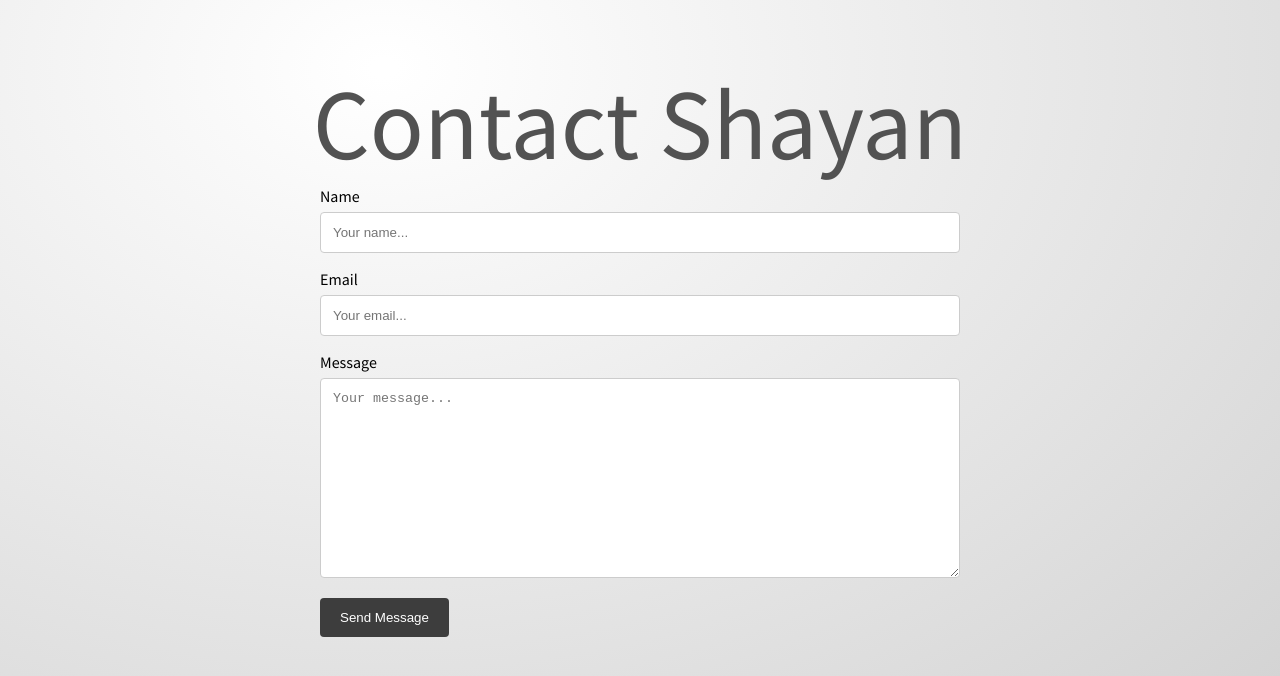
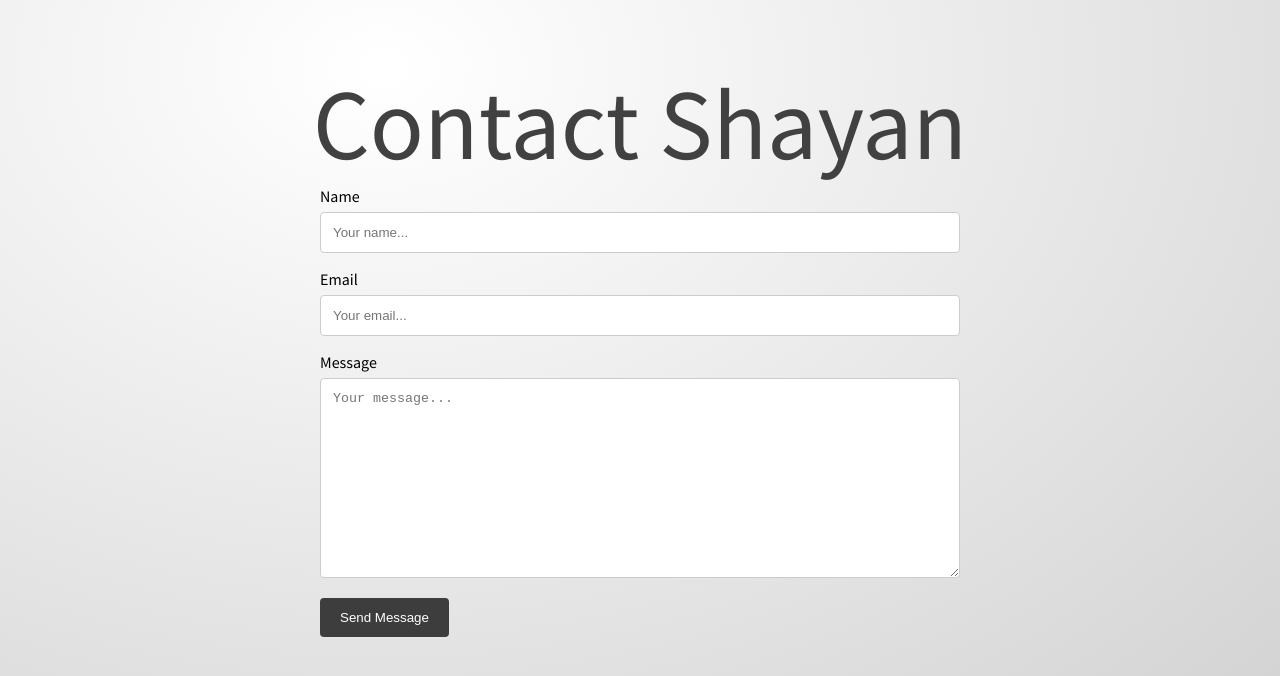
Before and after one commit to ShayanFF/Website, a plain HTML site: page contact.html in a window 1280 px wide. Shown: the part 92-768 px from the top of the page. Drawn offline with Linux system fonts and the light colour scheme.

Commit message:
Update styles.css

```diff
--- a/styles.css
+++ b/styles.css
@@ -170,7 +170,7 @@ html, body {
 
 .contact{
     margin-top:5%;
-    color: rgb(82, 82, 82);
+    color: rgb(65, 65, 65);
     font-size: 100px;
     font-family: 'Source Sans Pro', sans-serif;
     text-align: center;
```
